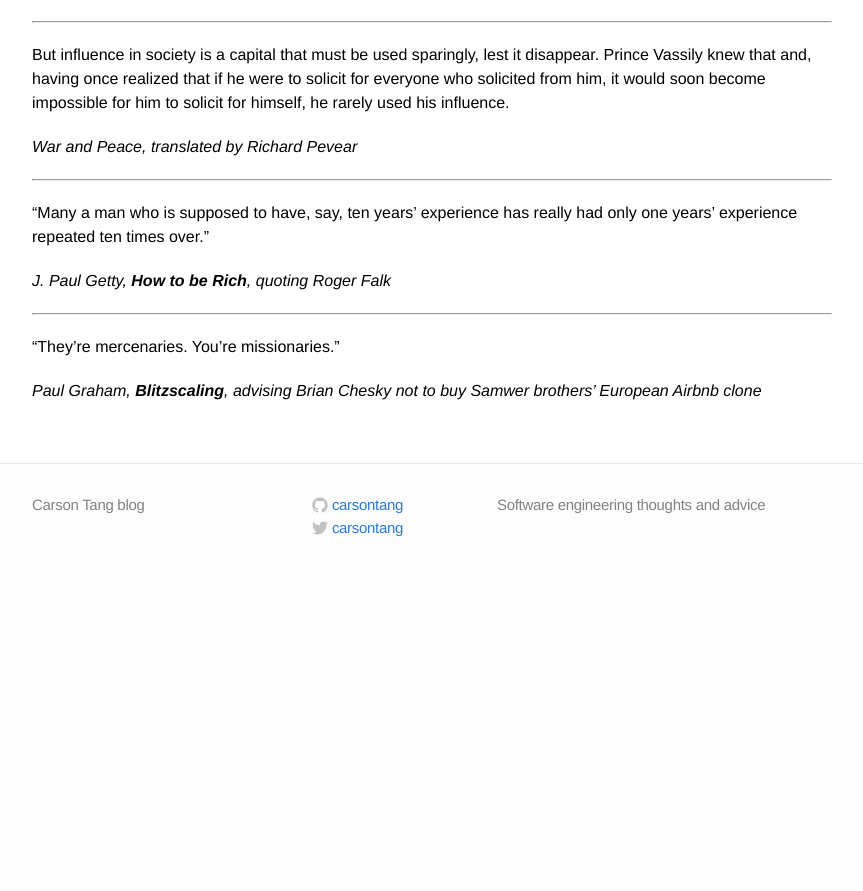
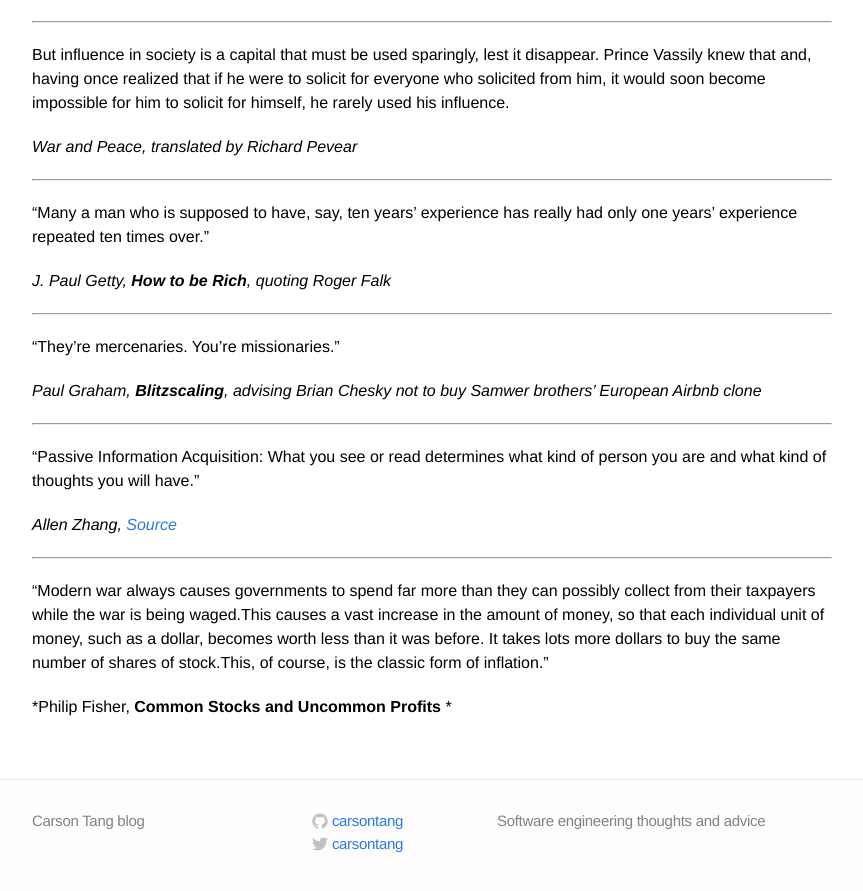
Before and after one commit to carsontang/carsontang.github.io, a Jekyll site: the page built from quotes.md, in a window 1280 px wide and 900 px high, scrolled down 10038 px. Shown: the top 891 px of the window, without its empty margins (208-1071 px from the left). Built offline with Jekyll 4.4.1, drawn with Linux system fonts in a browser that asks for light colours; before the commit the page ends 10622 px from its top, so only the background shows below that.

Commit message:
add quote by Allen Zhang and Philip Fisher

```diff
--- a/quotes.md
+++ b/quotes.md
@@ -409,3 +409,15 @@ But influence in society is a capital that must be used sparingly, lest it disap
 "They're mercenaries. You're missionaries."
 
 *Paul Graham, **Blitzscaling**, advising Brian Chesky not to buy Samwer brothers' European Airbnb clone*
+
+---
+
+"Passive Information Acquisition: What you see or read determines what kind of person you are and what kind of thoughts you will have."
+
+*Allen Zhang, [Source](https://www.youtube.com/watch?v=0-EzxRXmRiE)*
+
+---
+
+"Modern war always causes governments to spend far more than they can possibly collect from their taxpayers while the war is being waged.This causes a vast increase in the amount of money, so that each individual unit of money, such as a dollar, becomes worth less than it was before. It takes lots more dollars to buy the same number of shares of stock.This, of course, is the classic form of inflation."
+
+*Philip Fisher, **Common Stocks and Uncommon Profits** *
```
